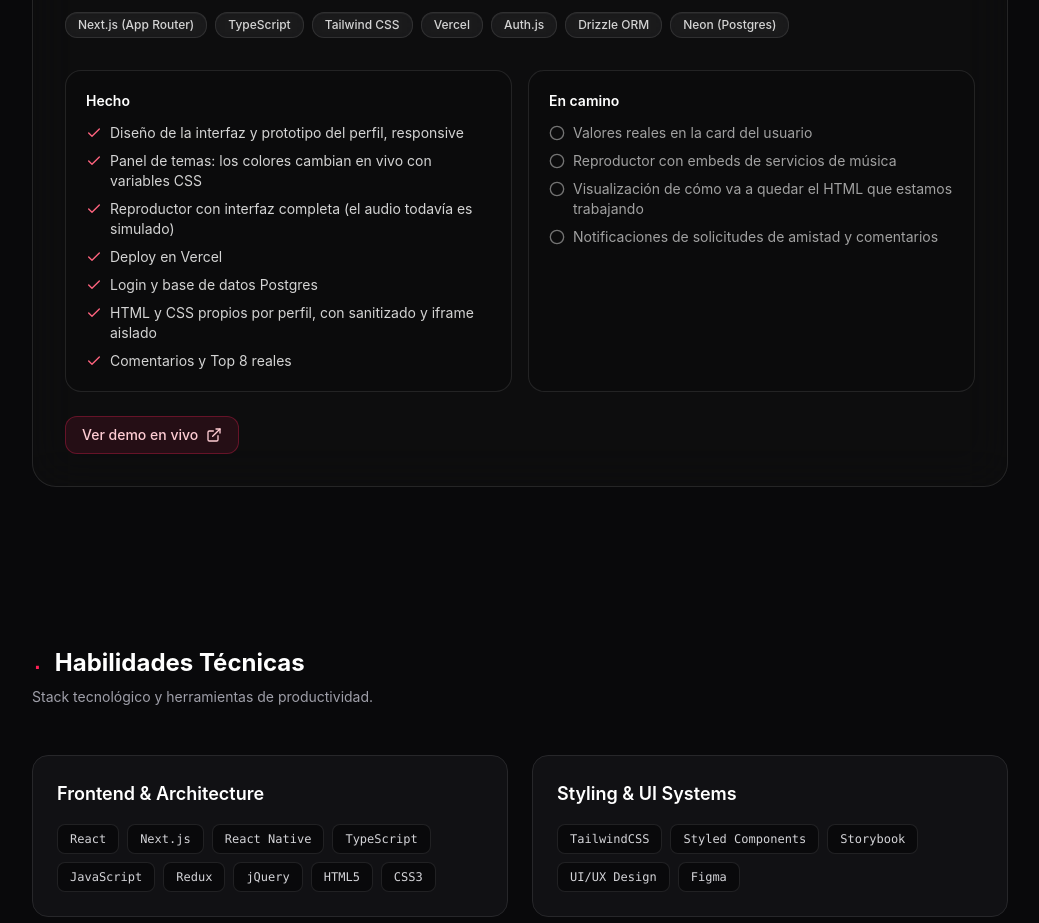
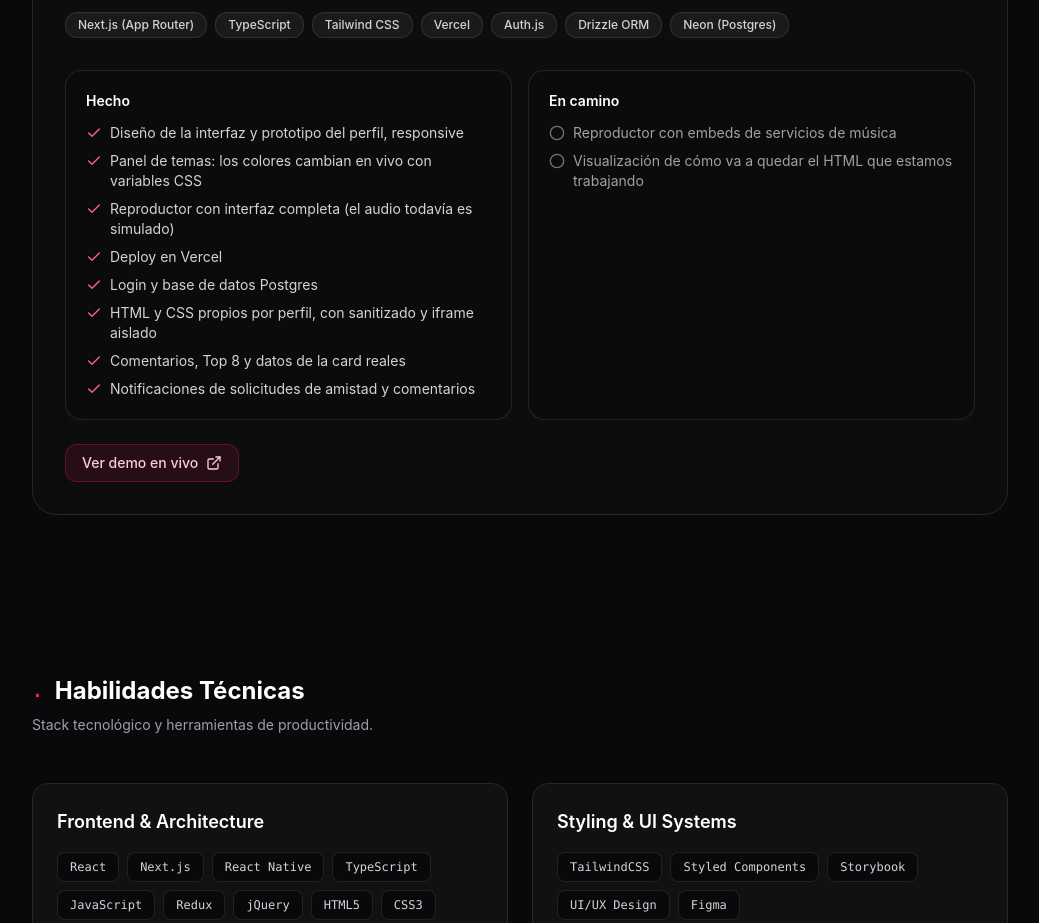
Before and after one commit to GabrielaLescano/Portfolio, an Astro site: page / in a window 1280 px wide. Shown: the part 2500-3423 px from the top of the page, without its empty margins (120-1159 px from the left). Built offline with nearby package versions, Linux system fonts and the light colour scheme; Astro itself is replaced by a stand-in of ours.

Commit message:
chore: update project

```diff
--- a/src/components/Projects.tsx
+++ b/src/components/Projects.tsx
@@ -14,14 +14,13 @@ const HECHO = [
   'Deploy en Vercel',
   'Login y base de datos Postgres',
   'HTML y CSS propios por perfil, con sanitizado y iframe aislado',
-  'Comentarios y Top 8 reales',
+  'Comentarios, Top 8 y datos de la card reales',
+  'Notificaciones de solicitudes de amistad y comentarios',
 ];
 
 const EN_CAMINO = [
-  'Valores reales en la card del usuario',
   'Reproductor con embeds de servicios de música',
   'Visualización de cómo va a quedar el HTML que estamos trabajando',
-  'Notificaciones de solicitudes de amistad y comentarios',
 ];
 
 export const Projects: React.FC = () => {
```
Also changed, not shown: 2 other files.
